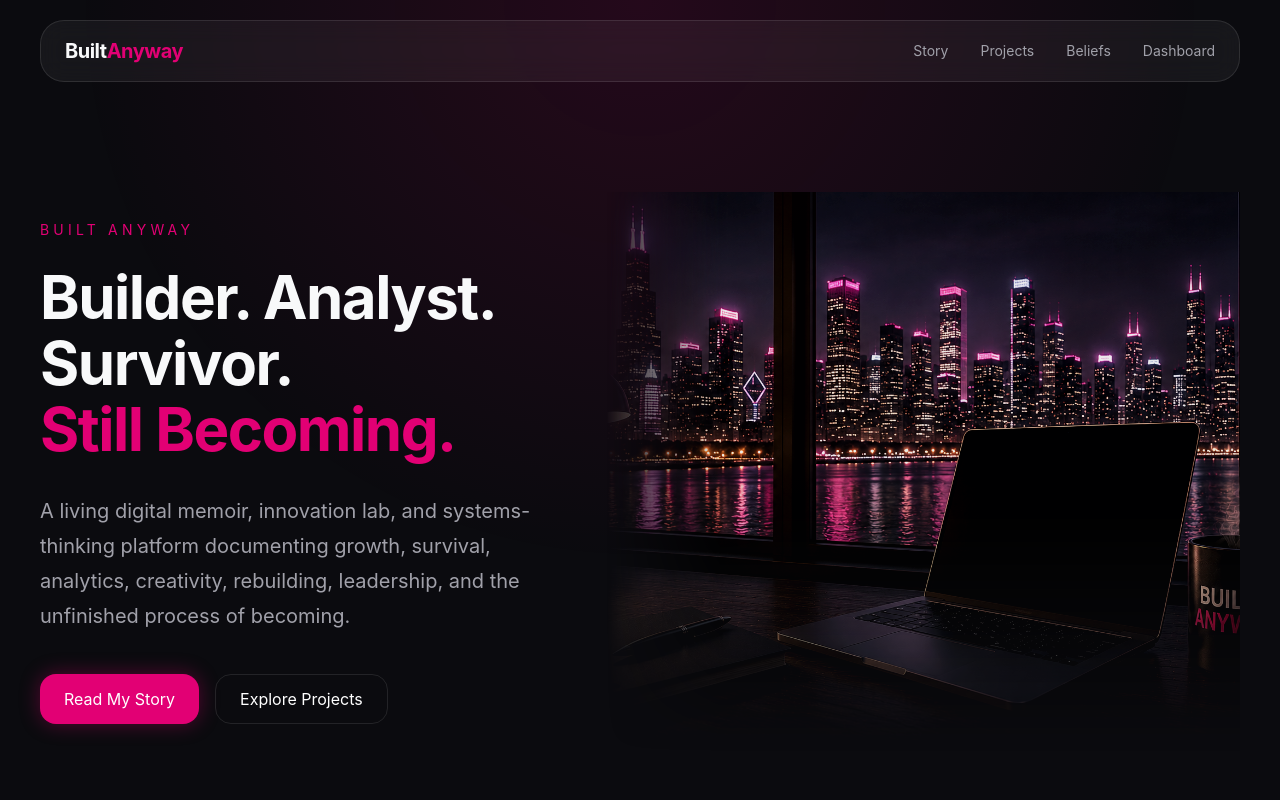
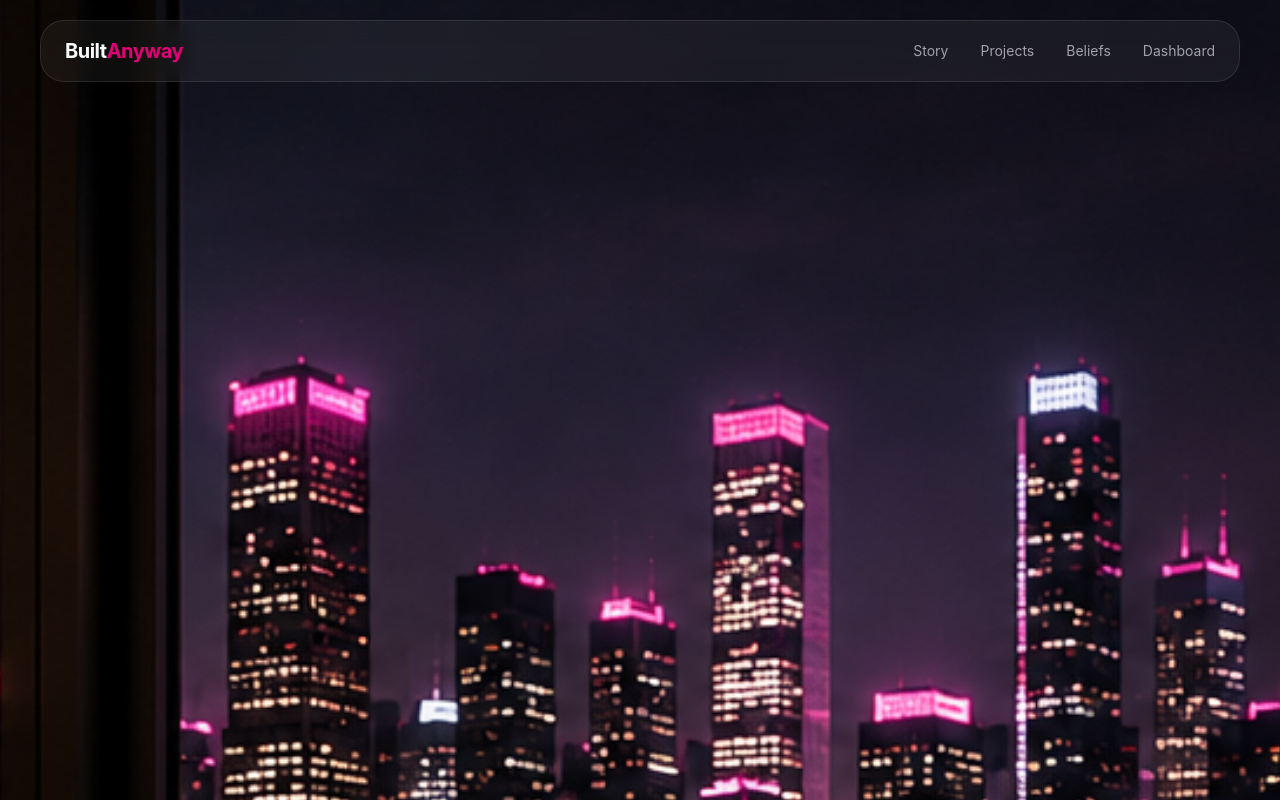
Before and after one commit to JKushi/built-anyway, a Next.js app: page / in a window 1280 px wide. Shown: the top 800 px of the page. Built offline with nearby package versions, Linux system fonts and the light colour scheme.

Commit message:
another image fix

```diff
--- a/src/app/page.tsx
+++ b/src/app/page.tsx
@@ -32,8 +32,7 @@ export default function HomePage() {
           </div>
         </div>
 
-        <div className="hero-visual">
-<div className="hero-image-fade">
+<div className="hero-art">
   <Image
     src="/images/hero-workspace.png"
     alt="Moody workspace overlooking a city skyline with laptop, notebook, and Built Anyway coffee mug"
@@ -41,7 +40,6 @@ export default function HomePage() {
     priority
     className="object-cover"
   />
-</div>
 </div>
       </section>
 
```
